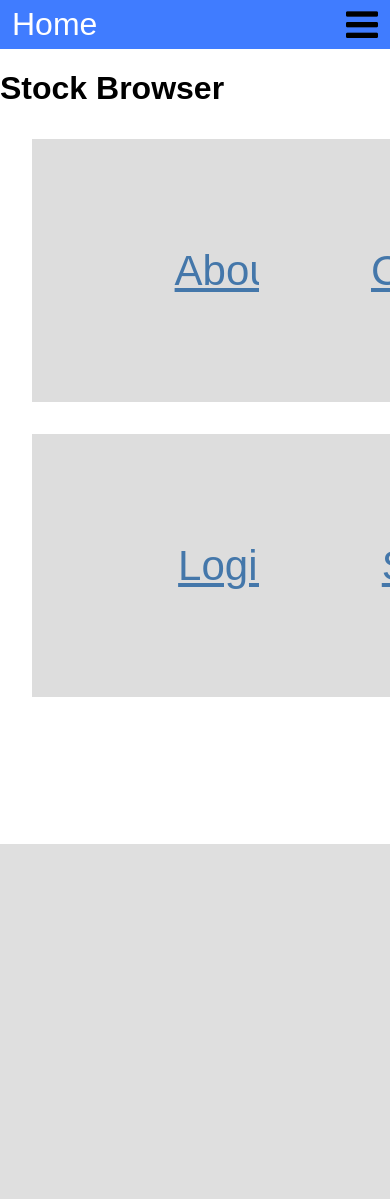
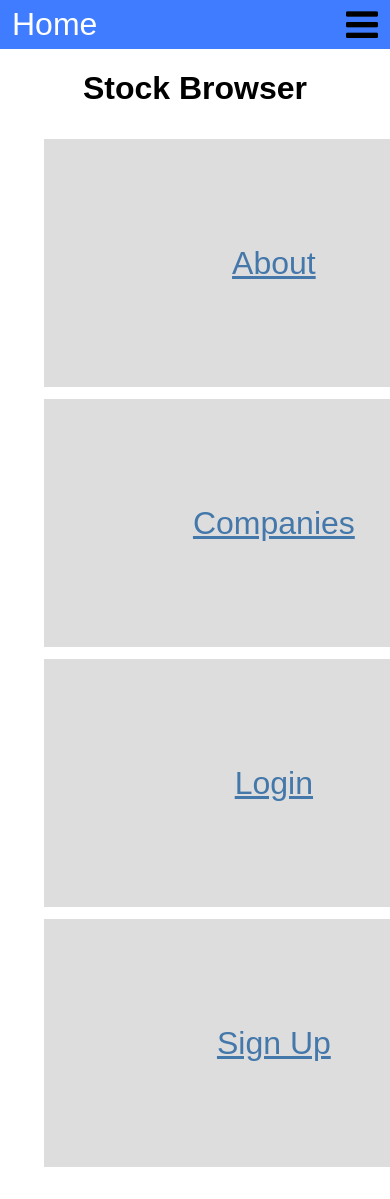
Before and after one commit to AmerA10/web2_assignment_02, a PHP site: page / in a window 390 px wide; the page is wider, and only the part inside the window is pictured. Before the commit the page ends 844 px from the top of that part, so only its background shows below. Run offline with PHP 8.4, Linux system fonts and the light colour scheme.

Commit message:
updated the icon layout

```diff
--- a/css/main.css
+++ b/css/main.css
@@ -59,17 +59,17 @@ ul {
     width: 100%;
     display: grid;
     grid-template-columns: 50% 50%;
+
     grid-gap: 32px;
-    column-gap: 32px;
     text-align: center;
-    font-size: 42px;
+    font-size: 32px;
     line-height: 1.5em;
 }
 .mainLinks a:visited {
     color: #941452;
 }
 .mainLinks li {
-    width: 100%;
+    width: 66.6%;
     padding: 100px;
     background-color: #ddd;
 }
@@ -77,3 +77,16 @@ ul {
     color: #47a;
     padding: 12px;
 }
+
+@media (max-width: 900px) {
+    .mainLinks {
+        display: block;
+    }
+    .mainLinks li {
+        margin: 12px;
+    }
+}
+
+h1 {
+    text-align: center;
+}
```
